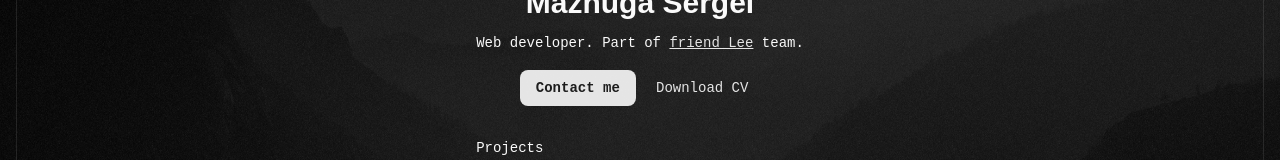
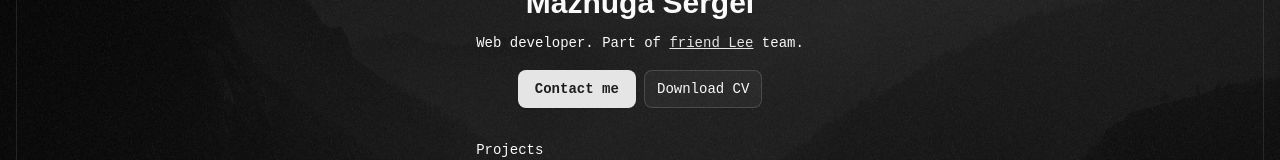
Before and after one commit to mazhugasergei/mazhugasergei.github.io, a Next.js app: page / in a window 1280 px wide. Shown: the part 186-346 px from the top of the page. Built offline with nearby package versions, Linux system fonts and the light colour scheme; a web font is replaced by a local one.

Commit message:
fix: update Download CV button style to outline variant

```diff
--- a/src/app/page.tsx
+++ b/src/app/page.tsx
@@ -49,7 +49,7 @@ const DownloadCVButton = () => (
   <NextLink
     download="Mazhuga Sergei CV"
     href="/CV - Sergei Mazhuga.pdf"
-    className={buttonVariants({ variant: "link" })}
+    className={buttonVariants({ variant: "outline" })}
   >
     Download CV
   </NextLink>
```
